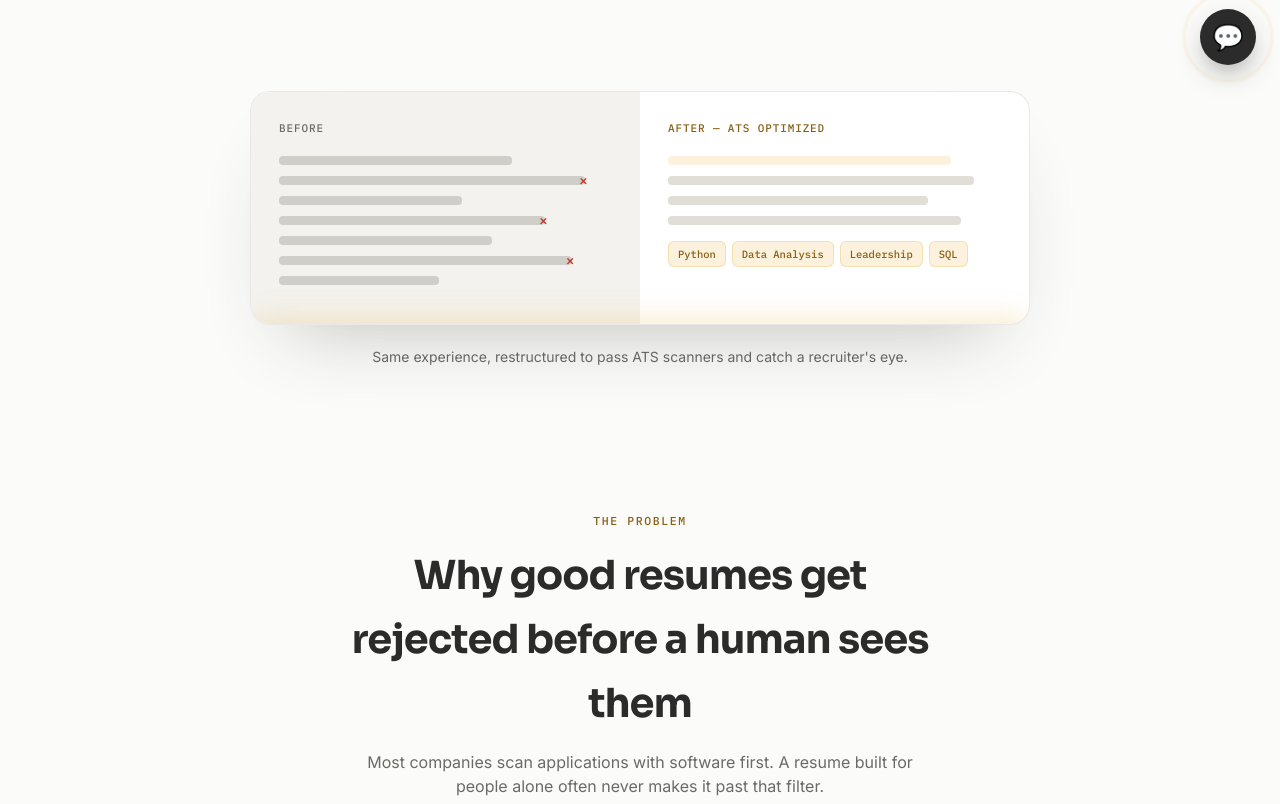
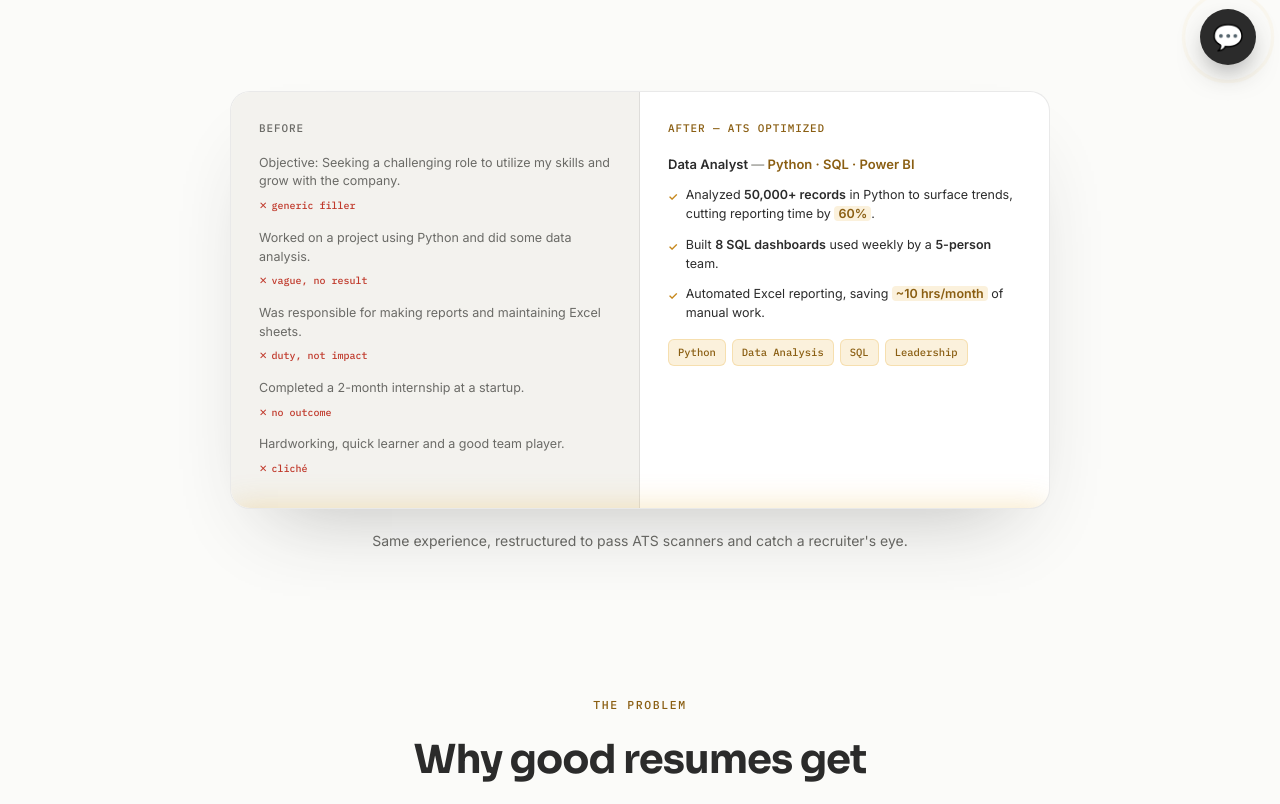
Before and after one commit to Resumeforx/ResumeForx-v1, a Next.js app: page / in a window 1280 px wide. Shown: the part 711-1515 px from the top of the page. Built offline with nearby package versions, Linux system fonts and the light colour scheme.

Commit message:
Show real before/after resume example on samples page

```diff
--- a/components/ScanCard.tsx
+++ b/components/ScanCard.tsx
@@ -1,30 +1,67 @@
-const beforeBars = [
-  { w: "70%", flag: false }, { w: "92%", flag: true }, { w: "55%", flag: false },
-  { w: "80%", flag: true }, { w: "64%", flag: false }, { w: "88%", flag: true }, { w: "48%", flag: false },
+// A real (anonymized) fresher resume, before and after our rewrite.
+const before = [
+  { text: "Objective: Seeking a challenging role to utilize my skills and grow with the company.", issue: "generic filler" },
+  { text: "Worked on a project using Python and did some data analysis.", issue: "vague, no result" },
+  { text: "Was responsible for making reports and maintaining Excel sheets.", issue: "duty, not impact" },
+  { text: "Completed a 2-month internship at a startup.", issue: "no outcome" },
+  { text: "Hardworking, quick learner and a good team player.", issue: "cliché" },
 ];
-const chips = ["Python", "Data Analysis", "Leadership", "SQL"];
+
+const chips = ["Python", "Data Analysis", "SQL", "Leadership"];
 
 export default function ScanCard() {
   return (
-    <div className="mx-auto max-w-[780px]">
+    <div className="mx-auto max-w-[820px]">
       <div className="relative grid grid-cols-1 overflow-hidden rounded-[20px] border border-charcoal/10 bg-panel shadow-[0_40px_80px_-40px_rgba(43,43,43,0.3)] sm:grid-cols-2">
-        <div className="pointer-events-none absolute left-0 right-0 z-10 h-[120px] animate-sweep bg-gradient-to-b from-transparent via-gold/45 to-transparent shadow-[0_0_30px_rgba(229,168,40,0.3)]" />
+        <div className="pointer-events-none absolute left-0 right-0 z-10 h-[120px] animate-sweep bg-gradient-to-b from-transparent via-gold/40 to-transparent shadow-[0_0_30px_rgba(229,168,40,0.3)]" />
+
         {/* before */}
-        <div className="bg-bg-2 p-7">
-          <span className="mb-[18px] block font-mono text-[11px] uppercase tracking-[0.08em] text-ink-soft">Before</span>
-          {beforeBars.map((b, i) => (
-            <div key={i} className="relative mb-[11px] h-[9px] rounded" style={{ width: b.w, background: "#CFCEC8" }}>
-              {b.flag && <span className="absolute -right-0.5 -top-[3px] text-[10px] font-bold text-[#C0392B]">✕</span>}
+        <div className="border-b border-charcoal/10 bg-bg-2 p-6 sm:border-b-0 sm:border-r sm:p-7">
+          <span className="mb-4 block font-mono text-[11px] uppercase tracking-[0.08em] text-ink-soft">Before</span>
+          <div className="space-y-3">
+            {before.map((b, i) => (
+              <div key={i}>
+                <p className="text-[12.5px] leading-[1.5] text-ink-soft">{b.text}</p>
+                <span className="mt-1 inline-flex items-center gap-1 font-mono text-[10px] font-medium text-[#C0392B]">
+                  <span aria-hidden>✕</span> {b.issue}
+                </span>
+              </div>
+            ))}
+          </div>
+        </div>
+
+        {/* after */}
+        <div className="p-6 sm:p-7">
+          <span className="mb-4 block font-mono text-[11px] uppercase tracking-[0.08em] text-gold-dark">After — ATS optimized</span>
+
+          <p className="mb-3 text-[13px] font-semibold text-charcoal">
+            Data Analyst <span className="text-ink-faint">—</span> <span className="text-gold-dark">Python · SQL · Power BI</span>
+          </p>
+
+          <div className="space-y-3">
+            <div className="flex gap-2">
+              <span className="mt-[3px] shrink-0 text-[11px] font-bold text-gold-deep" aria-hidden>✓</span>
+              <p className="text-[12.5px] leading-[1.5] text-charcoal">
+                Analyzed <span className="font-semibold text-charcoal">50,000+ records</span> in Python to surface trends, cutting reporting time by{" "}
+                <span className="rounded bg-gold-tint px-1 font-semibold text-gold-dark">60%</span>.
+              </p>
             </div>
-          ))}
-        </div>
-        {/* after */}
-        <div className="p-7">
-          <span className="mb-[18px] block font-mono text-[11px] uppercase tracking-[0.08em] text-gold-dark">After — ATS optimized</span>
-          <div className="mb-[11px] h-[9px] rounded" style={{ width: "85%", background: "#FBF1DC" }} />
-          <div className="mb-[11px] h-[9px] rounded" style={{ width: "92%", background: "#E0DED6" }} />
-          <div className="mb-[11px] h-[9px] rounded" style={{ width: "78%", background: "#E0DED6" }} />
-          <div className="mb-[11px] h-[9px] rounded" style={{ width: "88%", background: "#E0DED6" }} />
+            <div className="flex gap-2">
+              <span className="mt-[3px] shrink-0 text-[11px] font-bold text-gold-deep" aria-hidden>✓</span>
+              <p className="text-[12.5px] leading-[1.5] text-charcoal">
+                Built <span className="font-semibold text-charcoal">8 SQL dashboards</span> used weekly by a{" "}
+                <span className="font-semibold text-charcoal">5-person</span> team.
+              </p>
+            </div>
+            <div className="flex gap-2">
+              <span className="mt-[3px] shrink-0 text-[11px] font-bold text-gold-deep" aria-hidden>✓</span>
+              <p className="text-[12.5px] leading-[1.5] text-charcoal">
+                Automated Excel reporting, saving{" "}
+                <span className="rounded bg-gold-tint px-1 font-semibold text-gold-dark">~10 hrs/month</span> of manual work.
+              </p>
+            </div>
+          </div>
+
           <div className="mt-4 flex flex-wrap gap-1.5">
             {chips.map((c) => (
               <span key={c} className="rounded-md border border-gold/25 bg-gold-tint px-[9px] py-1 font-mono text-[10.5px] font-medium text-gold-dark">
```
